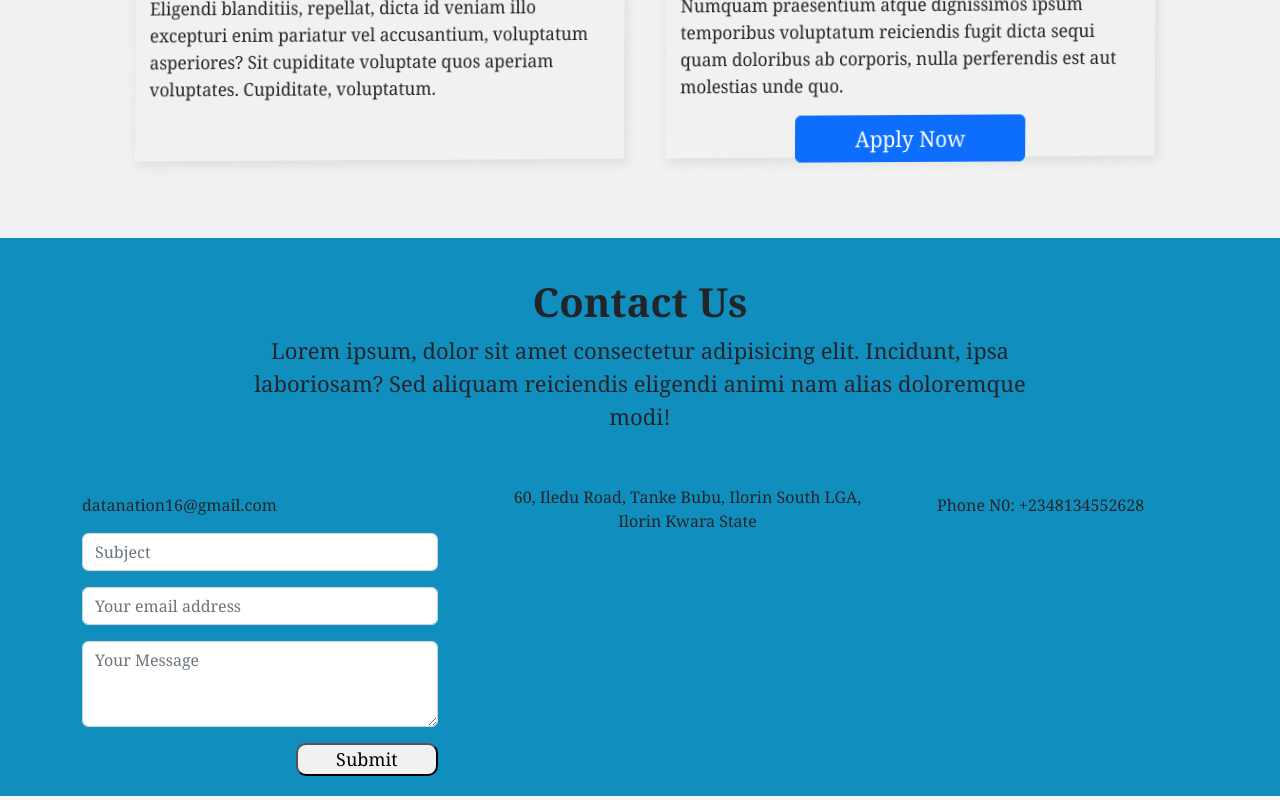
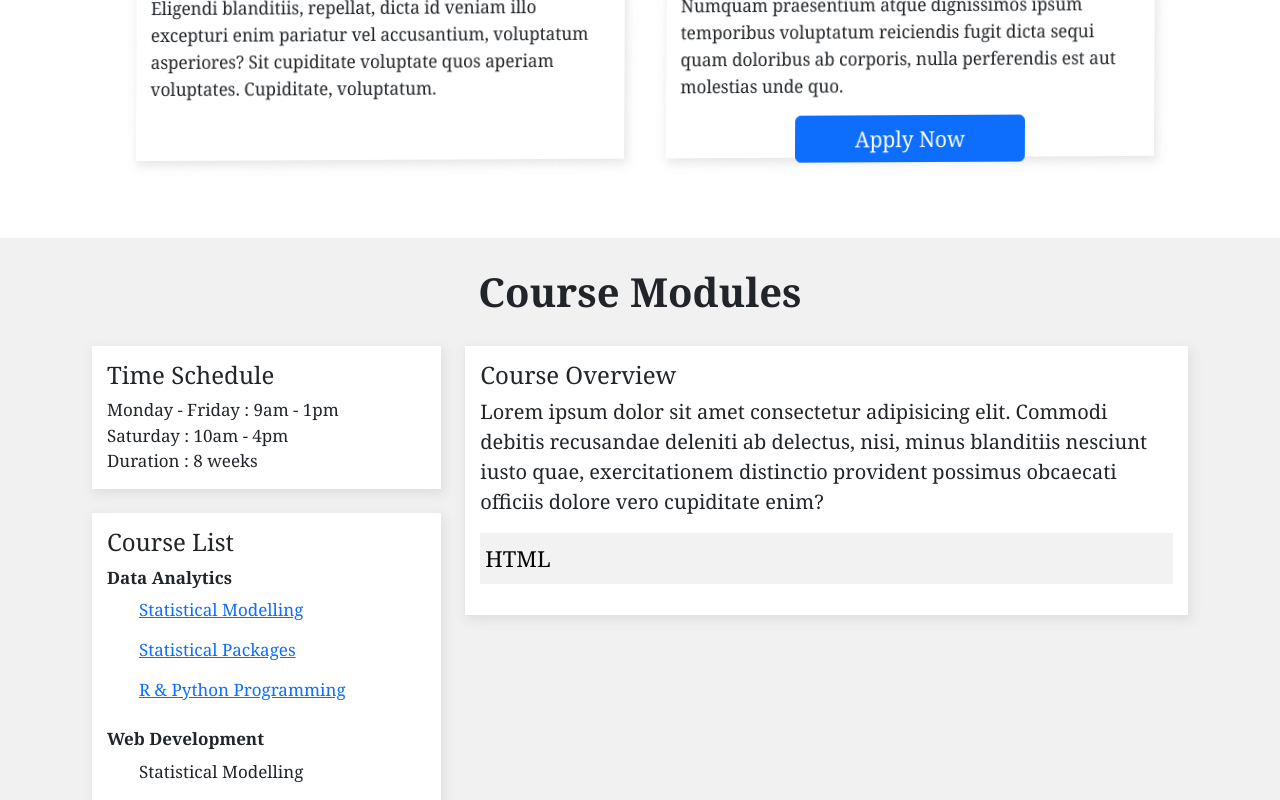
Before and after one commit to victoryohanna/datanationais, a React (Create React App) app: page / in a window 1280 px wide. Shown: the part 2000-2800 px from the top of the page. Built offline with nearby package versions, Linux system fonts and the light colour scheme.

Commit message:
create courses module

```diff
--- a/src/components/courses.jsx
+++ b/src/components/courses.jsx
@@ -1,13 +1,85 @@
+import "../sass/courses.scss";
+import { Link } from "react-router-dom";
 
-const Courses = () =>{
-    return(
-        <div className="courses-wrapper">
-            <div className="header-text">
-                <h1>Course Modules</h1>
+const Courses = () => {
+  return (
+    <div className="courses-wrapper" id="courses-section">
+      <div className="container courses-container">
+        <div className="header-text">
+          <h1>Course Modules</h1>
+        </div>
+        <div className="course-body">
+          <div className="row">
+            <div className="col-md-4">
+              <div className="shedules mb-4">
+                <h4>Time Schedule</h4>
+                <span>Monday - Friday : 9am - 1pm</span> <br />
+                <span>Saturday : 10am - 4pm</span> <br />
+                <span>Duration : 8 weeks</span>
+              </div>
+              <div className="courses">
+                <h4>Course List</h4>
+                <span>Data Analytics</span>
+                <ul>
+                    <Link to="/"><li>Statistical Modelling</li></Link>
+                  <Link><li>Statistical Packages</li></Link>
+                  <Link><li>R & Python Programming</li></Link>
+
+                </ul>
+                <span>Web Development</span>
+                <ul>
+                  <li>Statistical Modelling</li>
+                  <li>Statistical Packages</li>
+                  <li>R & Python Programming</li>
+
+                </ul>
+                <span>Android & IOS Application</span>
+                <ul>
+                  <li>Statistical Modelling</li>
+                  <li>Statistical Packages</li>
+                  <li>R & Python Programming</li>
+
+                </ul>
+              </div>
             </div>
-
+            <div className="col-md-8">
+              <div className="modules">
+                <div className="course-overview">
+                  <h4>Course Overview</h4>
+                  <p>
+                    Lorem ipsum dolor sit amet consectetur adipisicing elit.
+                    Commodi debitis recusandae deleniti ab delectus, nisi, minus
+                    blanditiis nesciunt iusto quae, exercitationem distinctio
+                    provident possimus obcaecati officiis dolore vero cupiditate
+                    enim?
+                  </p>
+                  <p>
+                    <button
+                      className="btn-collapse"
+                      type="button"
+                      data-bs-toggle="collapse"
+                      data-bs-target="#collapseExample"
+                      aria-expanded="false"
+                      aria-controls="collapseExample"
+                    >
+                      HTML
+                    </button>
+                  </p>
+                  <div className="collapse" id="collapseExample">
+                    <div className=" pp">
+                      Some placeholder content for the collapse component. This
+                      panel is hidden by default but revealed when the user
+                      activates the relevant trigger.
+                    </div>
+                  </div>
+                </div>
+              </div>
+            </div>
+          </div>
         </div>
-    )
-}
+      </div>
+    </div>
+  );
+};
 
 export default Courses;
--- a/src/components/navbar.jsx
+++ b/src/components/navbar.jsx
@@ -69,8 +69,15 @@ const Navbar = () => {
                   </Link>
                 </li>
                 <li className="nav-item">
-                  <Link to="hero-section" className="nav-link ">
-                    Projects
+                <Link to="courses-section"
+                    className="nav-link "
+                    aria-current="page"
+                    activeClass="active"
+                    spy={true}
+                    smooth={true}
+                    offset={-118}
+                    duration={500}>
+                    Course Modules
                   </Link>
                 </li>
                 <li className="nav-item">
--- a/src/pages/home.jsx
+++ b/src/pages/home.jsx
@@ -2,16 +2,17 @@ import HeaderComponent from "../components/header";
 import About from "../components/aboutus";
 import Services from "../components/services";
 import ContactUs from "../components/contact";
-import RegisterCourse from "../components/register";
+import Courses from "../components/courses";
 
 import "../sass/home.scss"
 const Home = () => {
   return (
     <div className="home-wrapper">
-      {/* <RegisterCourse/> */}
+
       <HeaderComponent />
       <About />
       <Services/>
+      <Courses/>
       <ContactUs/>
     </div>
   );
--- /dev/null
+++ b/src/sass/courses.scss
@@ -0,0 +1,84 @@
+.courses-wrapper {
+    background: #f1f1f1;
+  padding: 20px 0;
+  font-family: Cambria, Cochin, Georgia, Times, "Times New Roman", serif;
+
+  .courses-container {
+    .header-text {
+      text-align: center;
+      margin: 10px 0;
+
+      h1 {
+        font-weight: 700;
+        margin-bottom: 20px;
+      }
+    }
+
+    .course-body {
+      padding: 10px;
+
+      .row {
+        .col-md-4 {
+          .shedules {
+            padding: 15px;
+            background: #ffffff;
+            -webkit-box-shadow: 2px 4px 10px 1px rgba(0, 0, 0, 0.47);
+            box-shadow: 2px 4px 10px 1px rgba(201, 201, 201, 0.47);
+
+            span {
+              font-size: 17px;
+            }
+          }
+
+          .courses {
+            background: #ffffff;
+            padding: 15px;
+            -webkit-box-shadow: 2px 4px 10px 1px rgba(0, 0, 0, 0.47);
+            box-shadow: 2px 4px 10px 1px rgba(201, 201, 201, 0.47);
+            span {
+              font-size: 17px;
+              font-weight: 600;
+            }
+            ul {
+              li {
+                font-size: 17px;
+                list-style: none;
+                line-height: 40px;
+              }
+            }
+          }
+        }
+
+        .col-md-8 {
+          .modules {
+            background: #ffffff;
+            padding: 15px;
+            -webkit-box-shadow: 2px 4px 10px 1px rgba(0, 0, 0, 0.47);
+            box-shadow: 2px 4px 10px 1px rgba(201, 201, 201, 0.47);
+
+            .course-overview{
+                p{
+                    font-size: 20px;
+                }
+
+                .btn-collapse{
+                    border: 1px solid #f2f2f2;
+                    background: #f2f2f2;
+                    width: 100%;
+                    text-align: left;
+                    padding: 8px 4px;
+                    font-size: 22px;
+                }
+
+                .collapse{
+                    .pp{
+                        font-size: 18px;
+                    }
+                }
+            }
+          }
+        }
+      }
+    }
+  }
+}
--- a/src/sass/services.scss
+++ b/src/sass/services.scss
@@ -1,5 +1,5 @@
 .services-wrapper {
-  background: #f1f1f1;
+
   padding: 20px 0;
   font-family: Cambria, Cochin, Georgia, Times, "Times New Roman", serif;
 
@@ -30,7 +30,6 @@
           margin: 10px;
           padding: 15px;
           height: 250px;
-          background: #f1f1f1;
           font-size: 18px;
           -webkit-box-shadow: 2px 4px 10px 1px rgba(0, 0, 0, 0.47);
           box-shadow: 2px 4px 10px 1px rgba(201, 201, 201, 0.47);
```
